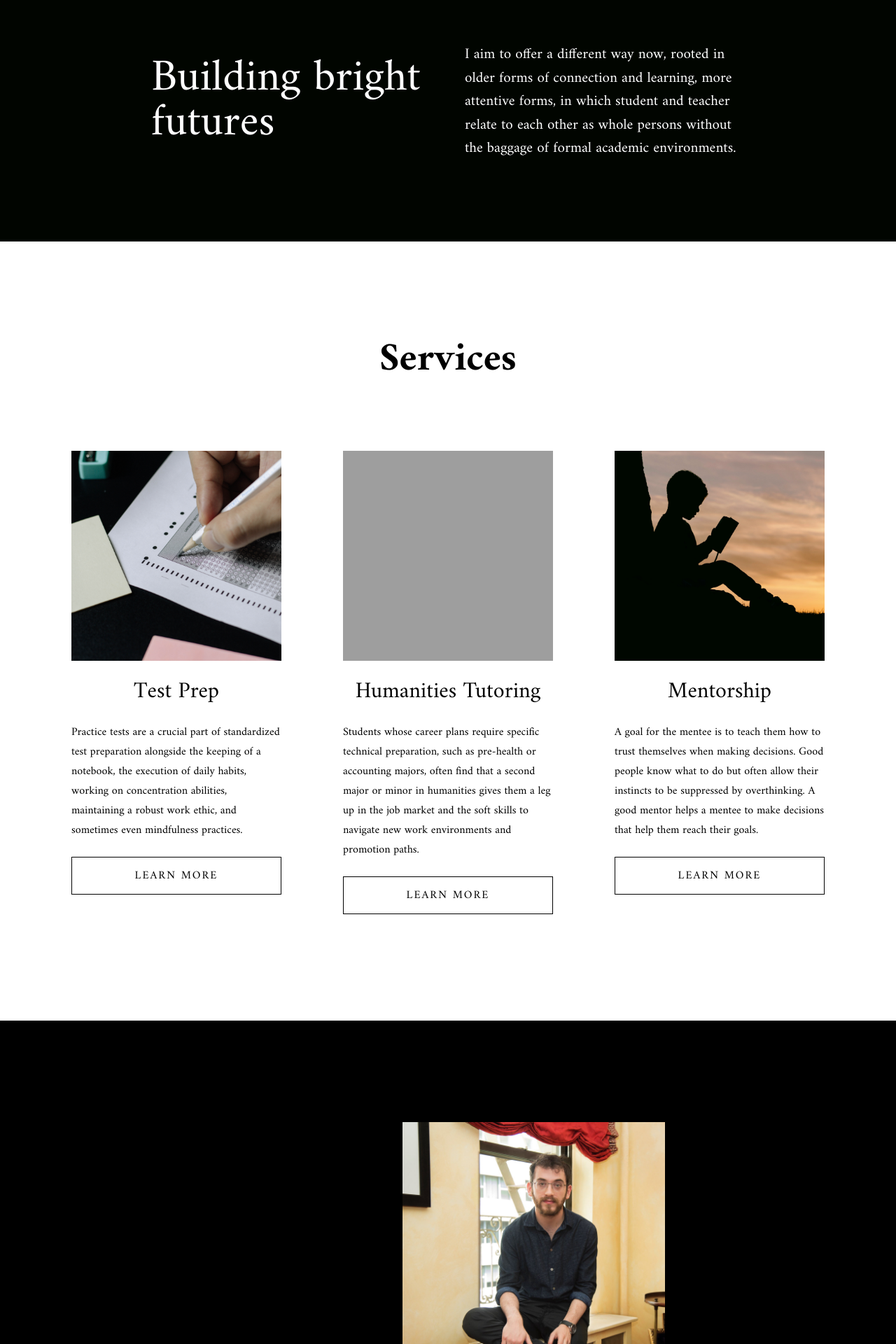
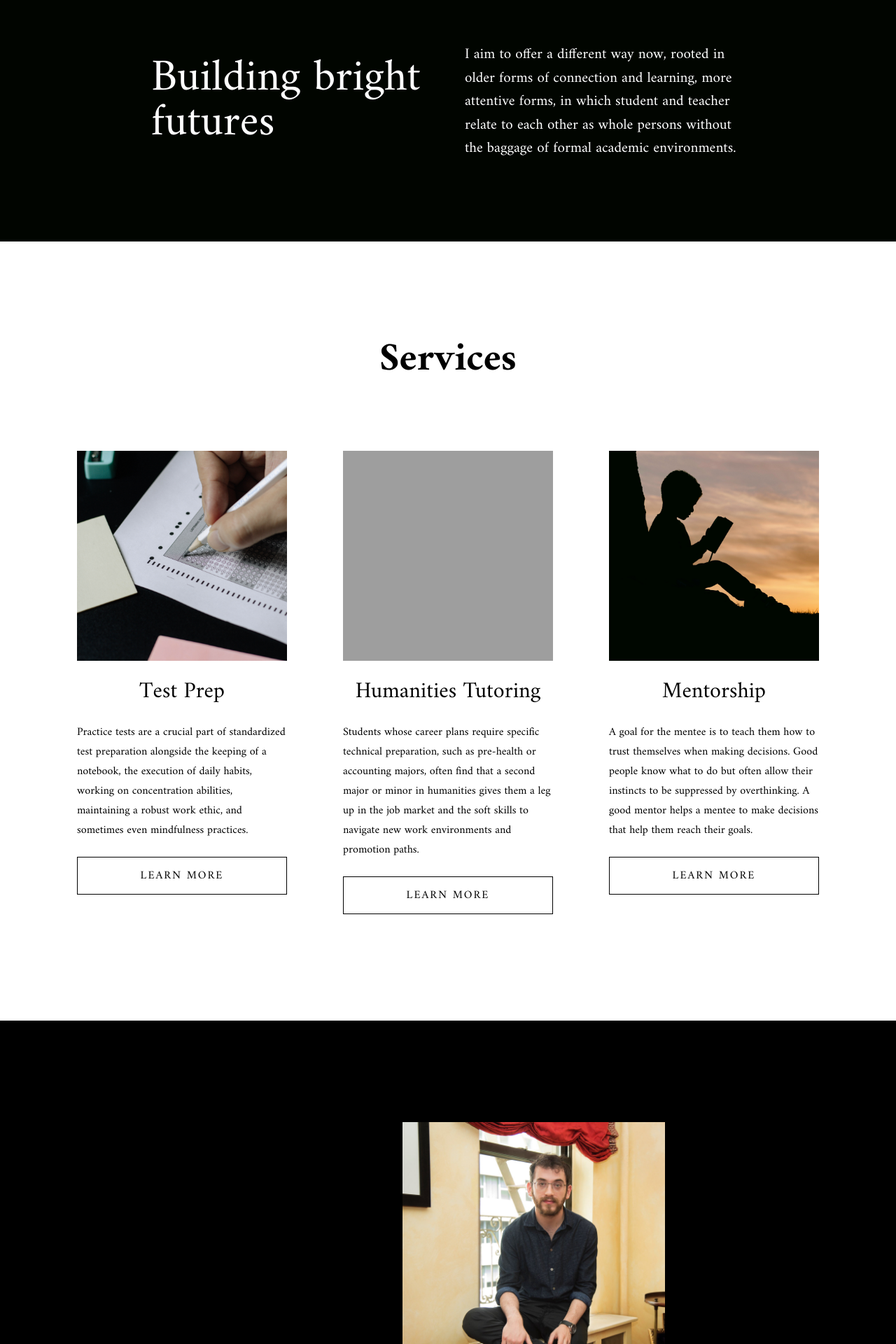
Before and after one commit to aaronzomback/zevprep, a Jekyll site: the page built from index.html, in a window 1280 px wide. Shown: the part 777-2697 px from the top of the page at 70% size. Built offline with Jekyll 4.4.1, drawn with Linux system fonts in a browser that asks for light colours; nearby versions of some CDN libraries; grey boxes are pictures that could not be loaded.

Commit message:
margin instead of grid gap for safari/mobile

```diff
--- a/_sass/_index.scss
+++ b/_sass/_index.scss
@@ -159,13 +159,15 @@ section.index-subjects {
   }
 
 div.sat-act-flex {
-  display: -webkit-box;
-  display: -webkit-flex;
-  display: -ms-flexbox;
-  display: flex;
+  display:-webkit-flex;
+  display:-webkit-box;
+  display:-moz-flex;
+  display:-moz-box;
+  display:-ms-flexbox;
+  display:flex;
   flex-wrap: wrap;
   justify-content: center;
-  grid-gap: 88px;
+  // grid-gap: 88px;
 
 }
 
@@ -191,6 +193,7 @@ div.sat-act-flex {
     width: 300px;
     font-family: "Amiri";
     margin-bottom: 32px;
+    margin-right: 80px;
 
 
 
@@ -241,6 +244,7 @@ div.sat-act-flex {
     // margin-right: 8rem;
     font-family: "Amiri";
     margin-bottom: 32px;
+    margin-right: 80px;
 
     div.hum-img {
       height: 300px;
```
